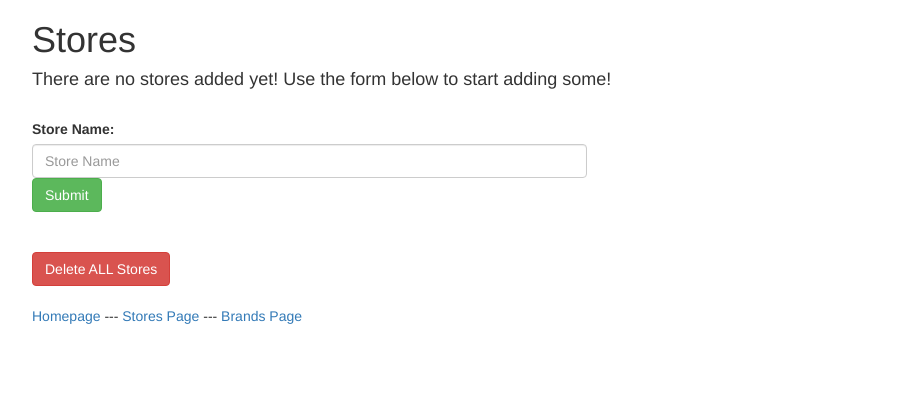
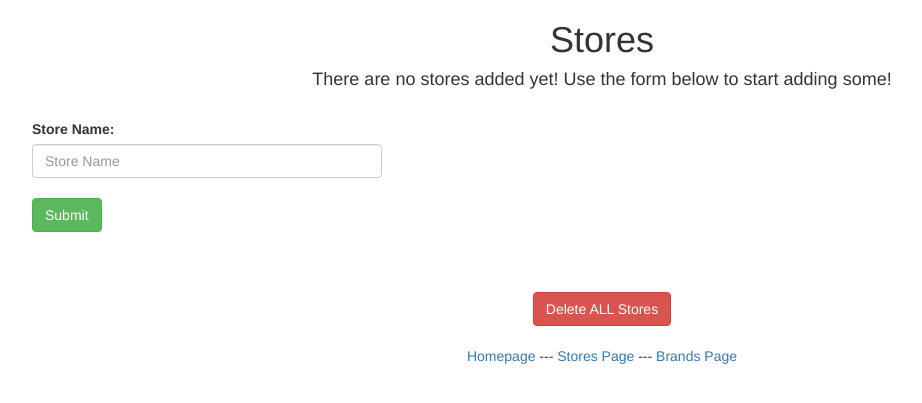
Before and after one commit to iamJRD/shoes-php, a PHP site: template views/stores.html.twig in a window 1280 px wide. Shown: the top 403 px of the page, without its empty margins (38-960 px from the left). Run offline with PHP 8.4, Linux system fonts and the light colour scheme; the template is opened without the code that fills it, so the values that code supplies are empty; some libraries are stand-ins or nearby versions.

Commit message:
add minor styling to website

```diff
--- a/views/brand.html.twig
+++ b/views/brand.html.twig
@@ -6,6 +6,7 @@
     </head>
     <body>
         <div class="container">
+            <div class="center">
                 <h1>{{ brand.getName }}</h1>
 
                 {% if stores is not empty %}
@@ -18,6 +19,7 @@
                 {% else %}
                     <h4>This brand currently doesn't have any stores assigned to it! Use the dropdown below add a store!</h4>
                 {% endif %}
+            </div>
 
             <br>
 
@@ -41,8 +43,9 @@
 
                 <br>
                 <br>
-
+            <div class="center">
                 {% include 'footer.html' %}
+            </div>
         </div>
     </body>
 </html>
--- a/views/brands.html.twig
+++ b/views/brands.html.twig
@@ -6,6 +6,7 @@
     </head>
     <body>
         <div class="container">
+            <div class="center">
                 <h1>Brands</h1>
                 {% if brands is not empty %}
                     <h2>Here are all of the brands!</h2>
@@ -17,6 +18,7 @@
                 {% else %}
                     <h4>There are no brands added yet! Use the form below to start adding some!</h4>
                 {% endif %}
+            </div>
 
             <br>
 
@@ -33,7 +35,7 @@
                 <br>
                 <br>
                 <br>
-
+                <div class="center">
                     <form action="/delete_brands" method="post">
                             <button class="btn btn-danger" type="submit">Delete ALL Brands</button>
                     </form>
@@ -42,5 +44,6 @@
 
                 {% include 'footer.html' %}
             </div>
+        </div>
     </body>
 </html>
--- a/views/index.html.twig
+++ b/views/index.html.twig
@@ -10,6 +10,12 @@
 
             <h4><a href="/stores">Add or view all stores in our database!</a></h4>
             <h4><a href="/brands">Add or view all brands in our database!</a></h4>
+
+            <br>
+
+            <form action="/delete_all" method="post">
+                    <button class="btn btn-danger" type="submit">Delete ALL Stores AND Brands</button>
+            </form>
         </div>
     </body>
 </html>
--- a/views/store.html.twig
+++ b/views/store.html.twig
@@ -6,6 +6,7 @@
     </head>
     <body>
         <div class="container">
+            <div class="center">
                 <h1>{{ store.getName }}</h1>
 
                 {% if brands is not empty %}
@@ -18,6 +19,7 @@
                 {% else %}
                     <h4>This store currently doesn't have any brands assigned to it! Use the dropdown below add a brand!</h4>
                 {% endif %}
+            </div>
 
             <br>
 
@@ -50,6 +52,7 @@
             <br>
             <br>
 
+            <div class="center">
                 <form action="/store/{{ store.getId }}/delete" method="post">
                     <input type="hidden" name="_method" value="delete">
                     <button class="btn btn-danger" type="submit">Delete THIS Store</button>
@@ -59,5 +62,6 @@
 
                 {% include 'footer.html' %}
             </div>
+        </div>
     </body>
 </html>
--- a/views/stores.html.twig
+++ b/views/stores.html.twig
@@ -6,6 +6,7 @@
     </head>
     <body>
         <div class="container">
+            <div class="center">
                 <h1>Stores</h1>
                 {% if stores is not empty %}
                     <h2>Here are all of the stores!</h2>
@@ -17,16 +18,16 @@
                 {% else %}
                     <h4>There are no stores added yet! Use the form below to start adding some!</h4>
                 {% endif %}
+            </div>
 
             <br>
 
-            <div class="row">
             <form action="/add_store" method="post">
-                    <div class="col-sm-6">
                     <label for="name">Store Name:</label>
                     <input name="name" type="text" class="form-control" placeholder="Store Name" required>
-                    </div>
-            </div>
+
+                <br>
+
                 <button type="submit" class="btn btn-success">Submit</button>
             </form>
 
@@ -34,6 +35,7 @@
             <br>
             <br>
 
+            <div class="center">
                 <form action="/delete_stores" method="post">
                         <button class="btn btn-danger" type="submit">Delete ALL Stores</button>
                 </form>
@@ -42,5 +44,6 @@
 
                 {% include 'footer.html' %}
             </div>
+        </div>
     </body>
 </html>
--- a/web/css/styles.css
+++ b/web/css/styles.css
@@ -0,0 +1,11 @@
+.center {
+    text-align: center;
+}
+
+form input {
+    max-width: 350px;
+}
+
+li {
+    list-style-type: none;
+}
```
Also changed, not shown: app/app.php (+7 -0 lines). Lines whose indentation alone changed are shown as unchanged.
